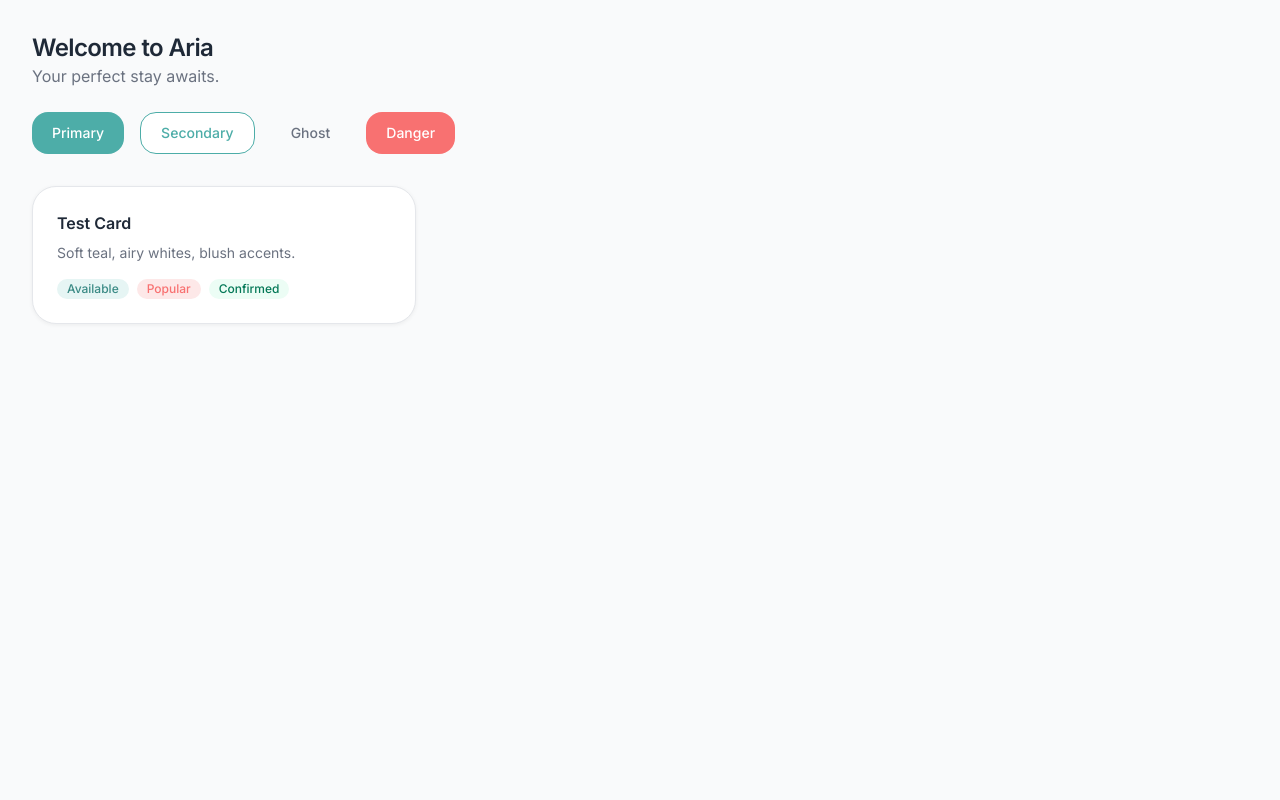
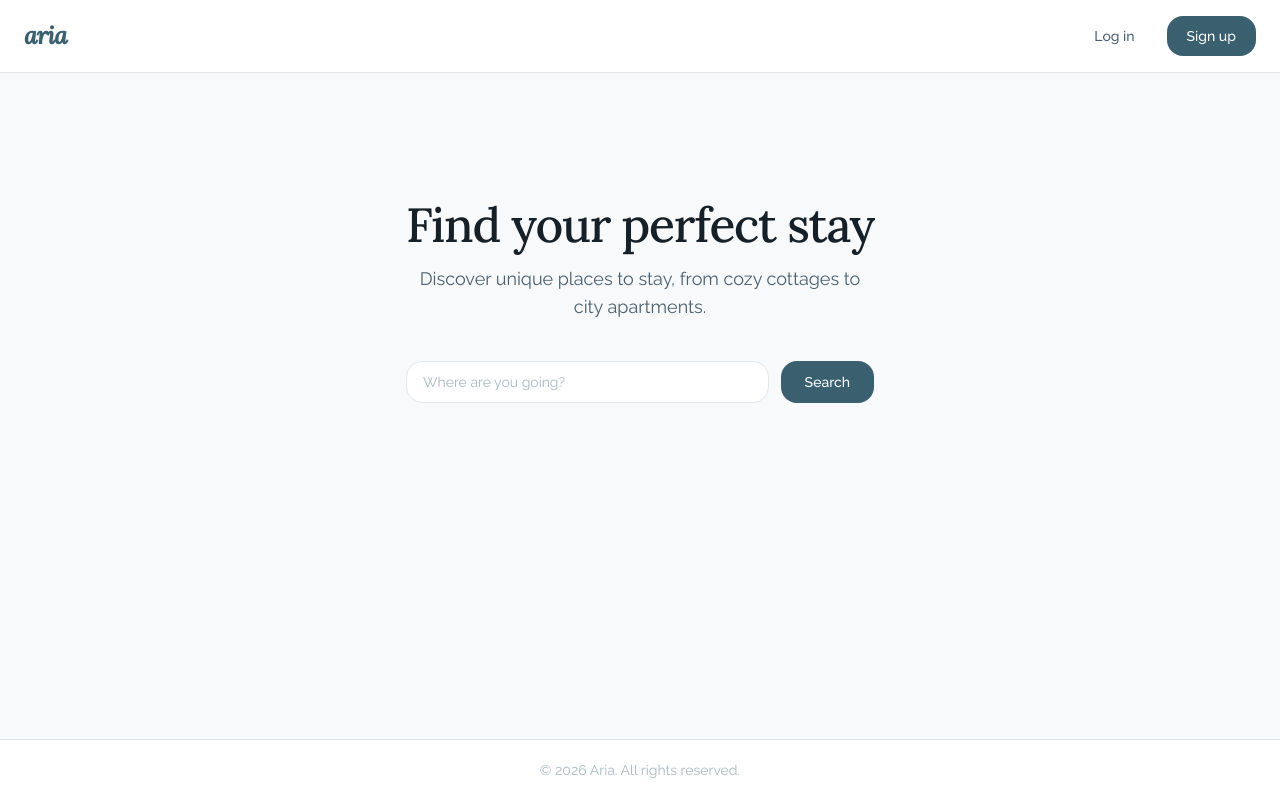
Before and after one commit to GracieChristine/aria-react-app, a React (Vite) app in the folder client/: page / in a window 1280 px wide. Built offline with nearby package versions, Linux system fonts and the light colour scheme.

Commit message:
feat: add landing page, navbar, and footer with routing and brand design tokens

```diff
--- a/client/package.json
+++ b/client/package.json
@@ -11,7 +11,8 @@
   },
   "dependencies": {
     "react": "^19.2.0",
-    "react-dom": "^19.2.0"
+    "react-dom": "^19.2.0",
+    "react-router-dom": "^7.13.1"
   },
   "devDependencies": {
     "@eslint/js": "^9.39.1",
--- a/client/src/App.jsx
+++ b/client/src/App.jsx
@@ -1,25 +1,12 @@
+import { BrowserRouter, Routes, Route } from 'react-router-dom'
+import LandingPage from './pages/LandingPage'
+
 export default function App() {
   return (
-    <div className="page">
-      <h1 className="section-title">Welcome to Aria</h1>
-      <p className="text-aria-text-mid mb-6">Your perfect stay awaits.</p>
-
-      <div className="flex gap-4 mb-8">
-        <button className="btn-primary">Primary</button>
-        <button className="btn-secondary">Secondary</button>
-        <button className="btn-ghost">Ghost</button>
-        <button className="btn-danger">Danger</button>
-      </div>
-
-      <div className="card p-6 max-w-sm">
-        <h2 className="text-aria-text-dark font-semibold mb-2">Test Card</h2>
-        <p className="text-aria-text-mid text-sm">Soft teal, airy whites, blush accents.</p>
-        <div className="flex gap-2 mt-4">
-          <span className="badge-teal">Available</span>
-          <span className="badge-blush">Popular</span>
-          <span className="badge-success">Confirmed</span>
-        </div>
-      </div>
-    </div>
+    <BrowserRouter>
+      <Routes>
+        <Route path="/" element={<LandingPage />} />
+      </Routes>
+    </BrowserRouter>
   )
 }
--- /dev/null
+++ b/client/src/components/Footer.jsx
@@ -0,0 +1,9 @@
+export default function Footer() {
+  return (
+    <footer className="w-full bg-white border-t border-aria-soft-gray px-6 py-5 text-center">
+      <p className="text-aria-text-light text-sm">
+        © 2026 Aria. All rights reserved.
+      </p>
+    </footer>
+  )
+}
--- /dev/null
+++ b/client/src/components/Navbar.jsx
@@ -0,0 +1,19 @@
+import { Link } from 'react-router-dom'
+
+export default function Navbar() {
+  return (
+    <nav className="w-full bg-white border-b border-aria-soft-gray px-6 py-4 flex items-center justify-between">
+      <Link to="/" className="text-2xl font-bold font-serif italic text-aria-teal tracking-tight">
+        aria
+      </Link>
+      <div className="flex items-center gap-3">
+        <Link to="/login" className="btn-ghost text-sm">
+          Log in
+        </Link>
+        <Link to="/register" className="btn-primary text-sm">
+          Sign up
+        </Link>
+      </div>
+    </nav>
+  )
+}
--- a/client/src/index.css
+++ b/client/src/index.css
@@ -1,4 +1,4 @@
-@import url('https://fonts.googleapis.com/css2?family=Inter:wght@300;400;500;600;700&display=swap');
+@import url('https://fonts.googleapis.com/css2?family=Lora:ital,wght@0,400;0,500;0,600;1,400;1,500&family=Raleway:wght@300;400;500;600;700&display=swap');
 
 @tailwind base;
 @tailwind components;
@@ -6,17 +6,17 @@
 
 /* ── CSS Custom Properties ── */
 :root {
-  --aria-blush:        #F9A8A8;
-  --aria-blush-light:  #FDE8E8;
-  --aria-teal:         #4DADA8;
-  --aria-teal-dark:    #3A8A85;
-  --aria-teal-light:   #E6F5F4;
+  --aria-blush:        #A8B8C0;
+  --aria-blush-light:  #EEF2F4;
+  --aria-teal:         #3A6070;
+  --aria-teal-dark:    #2C4D5C;
+  --aria-teal-light:   #E2E8EC;
   --aria-white:        #FFFFFF;
-  --aria-offwhite:     #F9FAFB;
-  --aria-soft-gray:    #E5E7EB;
-  --aria-text-dark:    #1F2937;
-  --aria-text-mid:     #6B7280;
-  --aria-text-light:   #9CA3AF;
+  --aria-offwhite:     #F7F9FA;
+  --aria-soft-gray:    #E2E8EC;
+  --aria-text-dark:    #162028;
+  --aria-text-mid:     #4A6070;
+  --aria-text-light:   #A8B8C0;
   --aria-success:      #6EE7B7;
   --aria-warning:      #FCD34D;
   --aria-error:        #F87171;
@@ -33,7 +33,7 @@ html {
 
 body {
   margin: 0;
-  font-family: 'Inter', system-ui, sans-serif;
+  font-family: 'Raleway', system-ui, sans-serif;
   background-color: var(--aria-offwhite);
   color: var(--aria-text-dark);
   -webkit-font-smoothing: antialiased;
--- /dev/null
+++ b/client/src/pages/LandingPage.jsx
@@ -0,0 +1,31 @@
+import Navbar from '../components/Navbar'
+import Footer from '../components/Footer'
+
+export default function LandingPage() {
+  return (
+    <div className="min-h-screen flex flex-col">
+      <Navbar />
+      <main className="page flex-1">
+        <section className="flex flex-col items-center text-center py-24 px-4">
+          <h1 className="text-5xl font-serif font-medium text-aria-text-dark tracking-tight mb-4">
+            Find your perfect stay
+          </h1>
+          <p className="text-aria-text-mid text-lg mb-10 max-w-md">
+            Discover unique places to stay, from cozy cottages to city apartments.
+          </p>
+          <div className="flex w-full max-w-lg gap-3">
+            <input
+              className="input flex-1"
+              type="text"
+              placeholder="Where are you going?"
+            />
+            <button className="btn-primary px-6">
+              Search
+            </button>
+          </div>
+        </section>
+      </main>
+      <Footer />
+    </div>
+  )
+}
--- a/client/tailwind.config.js
+++ b/client/tailwind.config.js
@@ -8,24 +8,25 @@ export default {
     extend: {
       colors: {
         aria: {
-          blush:        '#F9A8A8',
-          'blush-light':'#FDE8E8',
-          teal:         '#4DADA8',
-          'teal-dark':  '#3A8A85',
-          'teal-light': '#E6F5F4',
+          blush:        '#A8B8C0',
+          'blush-light':'#EEF2F4',
+          teal:         '#3A6070',
+          'teal-dark':  '#2C4D5C',
+          'teal-light': '#E2E8EC',
           white:        '#FFFFFF',
-          offwhite:     '#F9FAFB',
-          'soft-gray':  '#E5E7EB',
-          'text-dark':  '#1F2937',
-          'text-mid':   '#6B7280',
-          'text-light': '#9CA3AF',
+          offwhite:     '#F7F9FA',
+          'soft-gray':  '#E2E8EC',
+          'text-dark':  '#162028',
+          'text-mid':   '#4A6070',
+          'text-light': '#A8B8C0',
           success:      '#6EE7B7',
           warning:      '#FCD34D',
           error:        '#F87171',
         },
       },
       fontFamily: {
-        sans: ['Inter', 'system-ui', 'sans-serif'],
+        sans: ['Raleway', 'system-ui', 'sans-serif'],
+        serif: ['Lora', 'Georgia', 'serif'],
       },
       borderRadius: {
         'xl':  '1rem',
```
Also changed, not shown: 1 other file (tests, documents, lock files or other folders).
